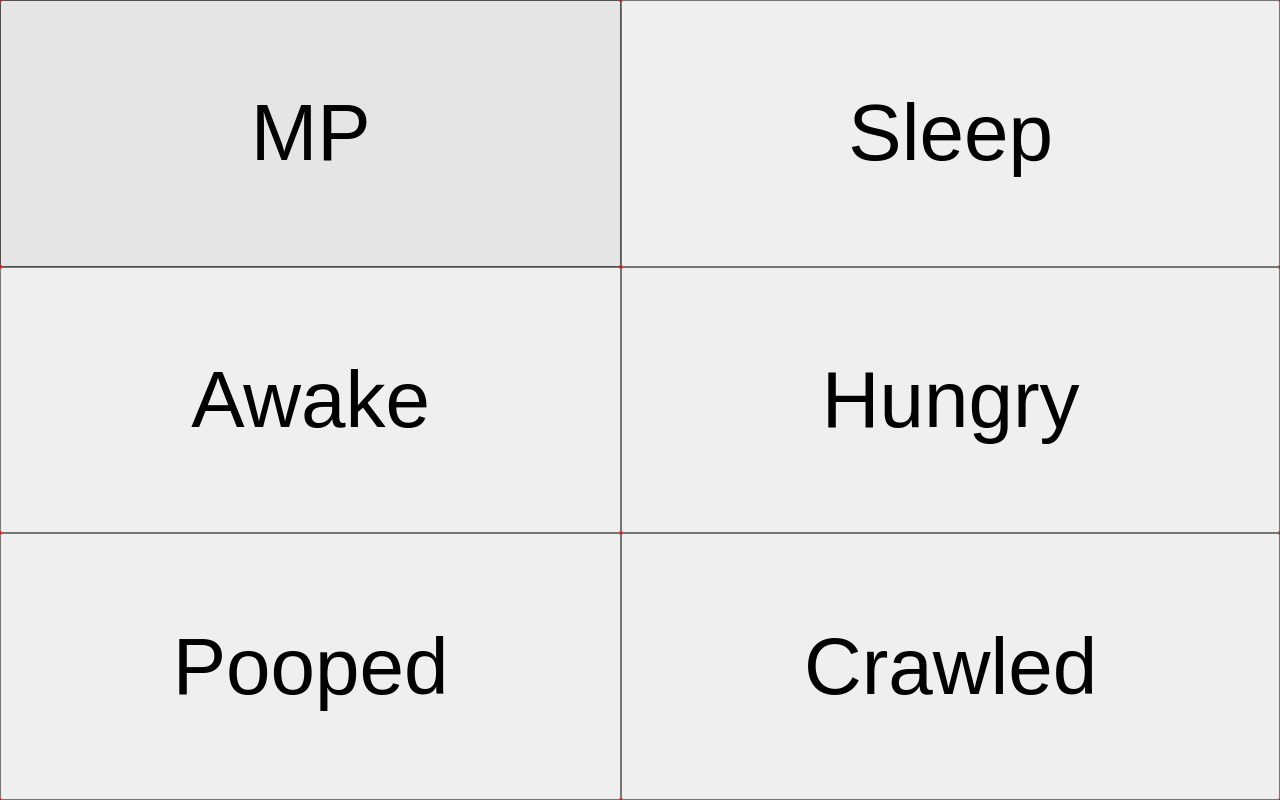
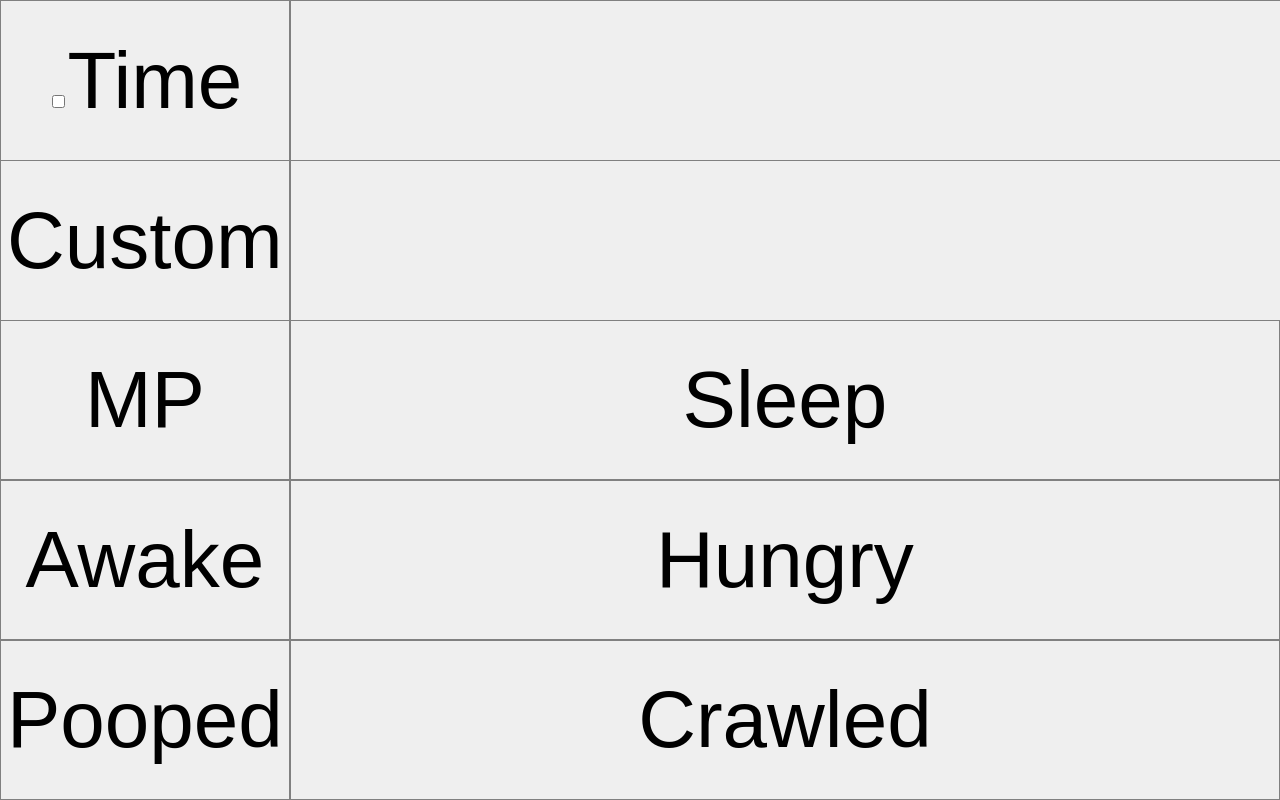
Before and after one commit to redhog/medlog, a Flask app: template templates/index.html in a window 1280 px wide. Run offline with Flask 2, Linux system fonts and the light colour scheme; the template is opened without the code that fills it, so the values that code supplies are empty.

Commit message:
Better date support

```diff
--- a/app.py
+++ b/app.py
@@ -1,8 +1,7 @@
 # app.py
 from flask import Flask, redirect, url_for, render_template, request, flash, Response
 
-import os
-from os.path import join, dirname
+import os.path
 import gnupg
 import json
 import datetime
@@ -12,21 +11,38 @@ PORT = int(os.environ.get('PORT', 4567))
 
 @app.route('/', methods=['GET'])
 def index():
-    return render_template('index.html')
+    return render_template('index.html', time=datetime.datetime.now().strftime("%Y-%m-%d %H:%M:%S"))
 
 @app.route('/', methods=['POST'])
 def index_post():
-    data = {"event": request.form['event'], "time": datetime.datetime.now().strftime("%Y-%m-%d %H:%M:%S")}
+    now = datetime.datetime.now()
 
-    with open("log.txt", "a") as f:
+    event = request.form['event']
+    if event == "custom":
+        event = request.form['event-custom']
+    event_time = report_time = now.strftime("%Y-%m-%d %H:%M:%S")
+    if request.form.get("custom-time"):
+        event_time = request.form["time"].strip()
+    data = {"event": event, "report-time": report_time, "event-time": event_time}
+    filename = "log-%s-%s.txt" % (now.year, now.month,)
+
+    print("%s: %s" % (filename, data))
+
+    with open(filename, "a") as f:
         f.write(str(gnupg.GPG().encrypt(json.dumps(data), os.environ.get('MEDLOG_KEY', "redhog@redhog.org"))))
         f.write("\n\n")
 
     return redirect(url_for('index'))
 
-@app.route('/log', methods=['GET'])
+@app.route('/log/', methods=['GET'])
 def log():
-    with open("log.txt") as f:
+    months = [name.split(".")[0].split("-", 1)[1] for name in os.listdir() if name.startswith("log-") and name.endswith(".txt")]
+    return render_template('logs.html', months=months)
+
+@app.route('/log/<month>', methods=['GET'])
+def logs(month):
+    month = int(month)
+    with open("log-%s.txt" % (month,)) as f:
         return Response(f.read(), content_type="text/plan")
 
 if __name__ == '__main__':
--- a/templates/index.html
+++ b/templates/index.html
@@ -7,10 +7,11 @@
       display: table;
       height: 100%;
       width: 100%;
-      background: red;
+      background: white;
       position: absolute;
       left: 0;
       top: 0;
+      background: rgb(239, 239, 239);
     }
     .row {
       display: table-row;
@@ -18,10 +19,22 @@
     .row > * {
       display: table-cell;
     }
-    button {
+    .cell {
+      border: 1px solid rgb(128, 128, 128);
+    }
+    button, input[type=submit], input[type=text], .label {
       width: 100%;
       height: 100%;
       font-size: 10vh;
+      font-family: Arial;
+      text-align: center;
+      background: rgb(239, 239, 239);
+      display: block;
+      border: none;
+      margin: 0;
+    }
+    input {
+      border: none;
     }
   </style>
 </head>
@@ -40,6 +53,14 @@
 
   <form method="post" action="." class="table">
     <div class="row">
+      <div class="cell"><div class="label"><input type="checkbox" id="custom-time" name="custom-time"></input><label for="custom-time">Time</label></div></div>
+      <div class="cell"><input type="text" name="time" value="{{time}}"></input></div>
+    </div>
+    <div class="row">
+      <div class="cell"><button type="submit" name="event" value="custom">Custom</button></div>
+      <div class="cell"><input type="text" name="event-custom"></input></div>
+    </div>
+    <div class="row">
       <div class="cell"><button type="submit" name="event" value="mp">MP</button></div>
       <div class="cell"><button type="submit" name="event" value="sleep">Sleep</button></div>
     </div>
```
Also changed, not shown: decrypt.py (+6 -4 lines), templates/logs.html (added, +25 -0 lines).
